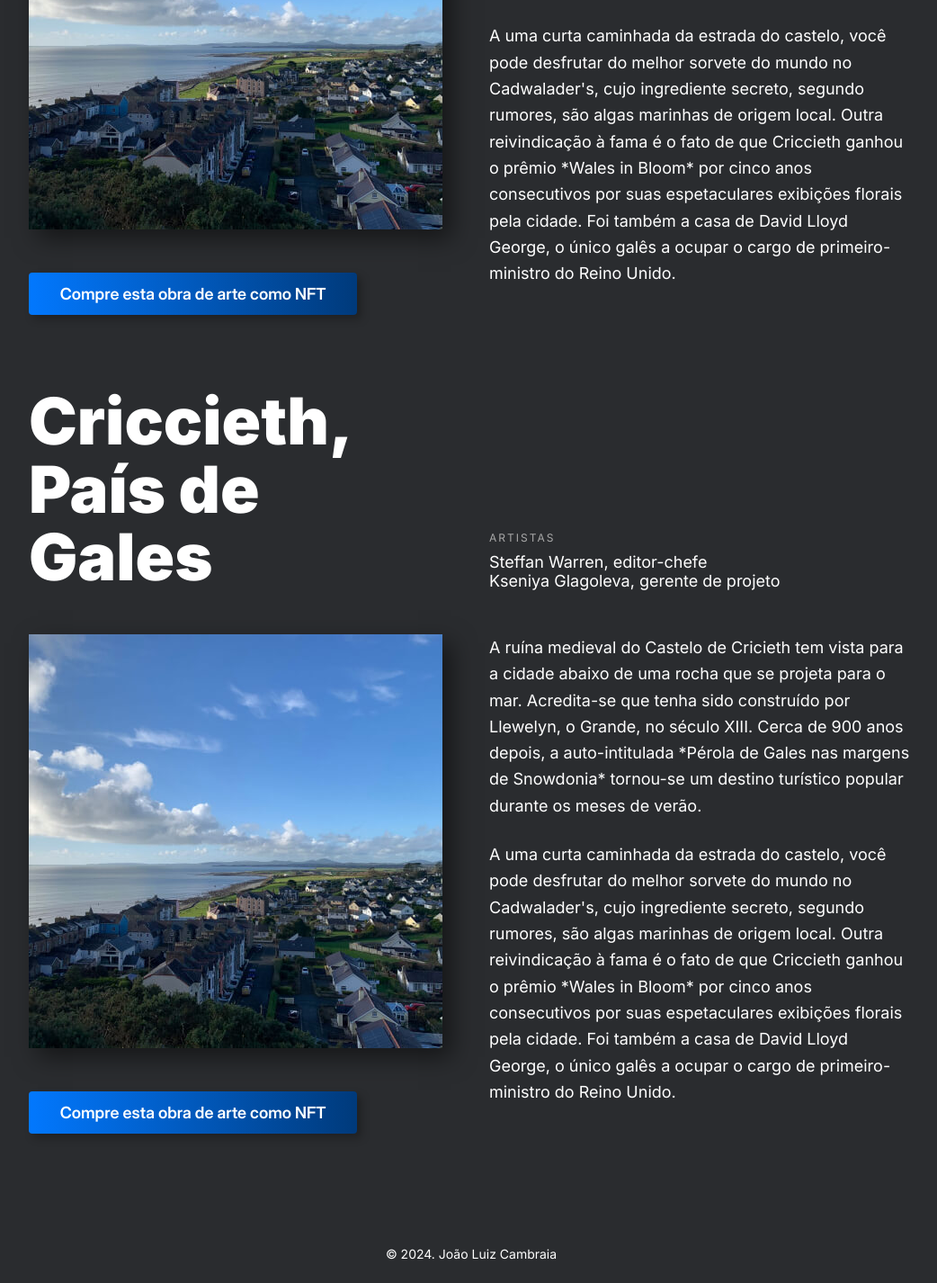
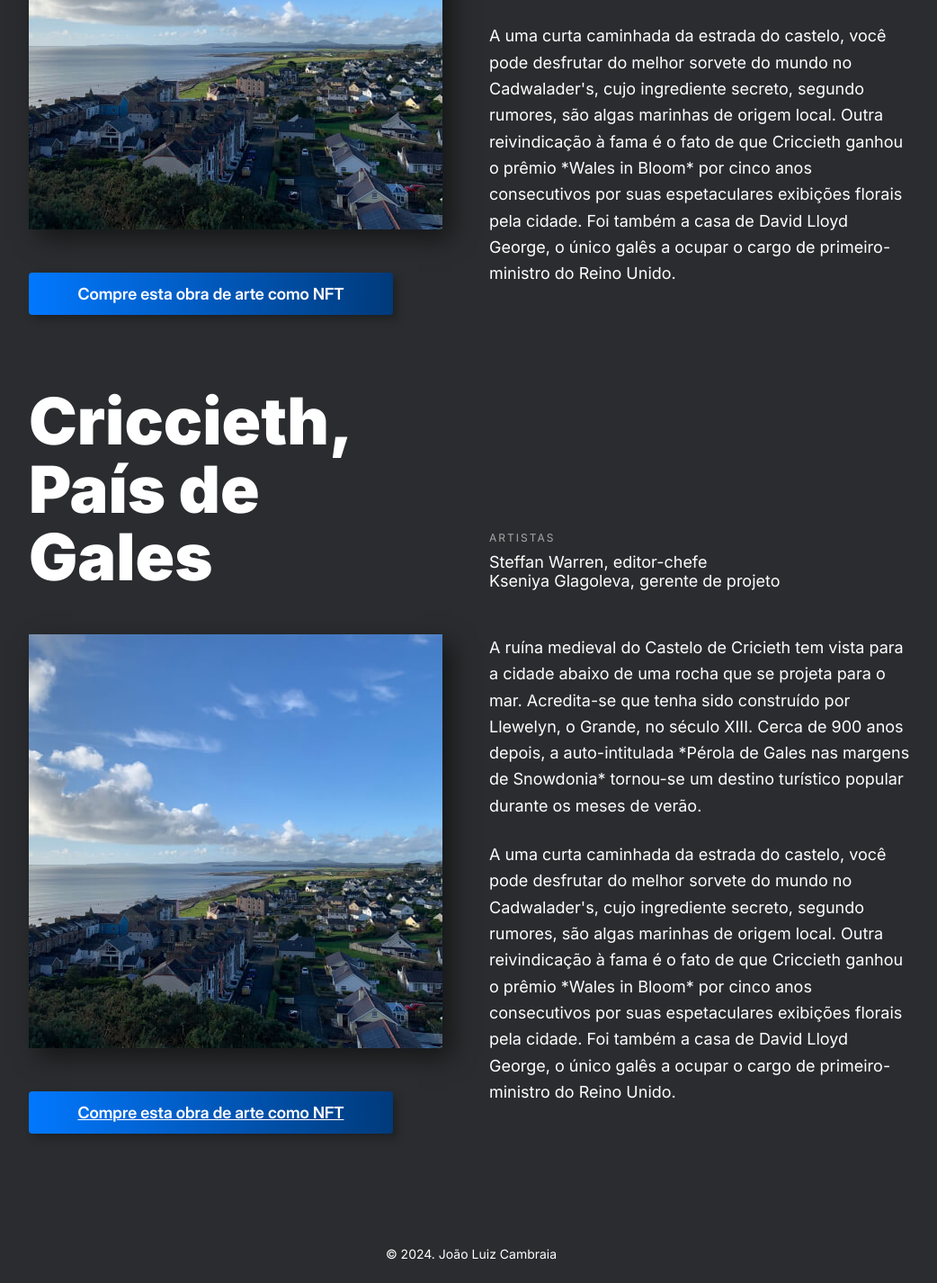
Before and after one commit to jlcambraia/web_project_homeland, a plain HTML site: page index.html in a window 1280 px wide. Shown: the part 2926-4352 px from the top of the page at 90% size, without its empty margins (116-1158 px from the left). Drawn offline with Linux system fonts and the light colour scheme.

Commit message:
atualiza projeto para reparo de bug

```diff
--- a/blocks/places.css
+++ b/blocks/places.css
@@ -51,7 +51,6 @@
 .places__city-image {
   grid-area: image;
   box-shadow: 10px 10px 25px rgba(0, 0, 0, 0.5);
-  display: block;
   max-width: 100%;
   object-fit: cover;
 }
@@ -60,7 +59,6 @@
   margin: 0;
   grid-area: text;
   font-size: 18px;
-  /* grid-row-end: auto; */
 }
 
 .places__city-text-paragraph {
@@ -71,7 +69,6 @@
 /* Transformar button em uma tag a */
 .places__city-button {
   grid-area: button;
-  border: none;
   padding: 2.7% 4.2%;
   border-radius: 4px;
   max-width: 77.39%;
@@ -81,6 +78,7 @@
   font-weight: 600;
   line-height: 1.2;
   box-shadow: 5px 5px 10px rgba(0, 0, 0, 0.25);
+  text-align: center;
 }
 
 /* terminar de estilizar o hover */
@@ -96,7 +94,6 @@
   .places__city {
     margin: 0 auto 72px;
     column-gap: 28px;
-    grid-template-rows: auto auto 0.058fr;
   }
 
   .places__city-title {
--- a/index.html
+++ b/index.html
@@ -140,9 +140,9 @@
               >
             </p>
 
-            <button class="places__city-button" type="button">
+            <a class="places__city-button" type="button">
               Compre esta obra de arte como NFT
-            </button>
+            </a>
           </div>
           <div class="places__city">
             <h3 class="places__city-title">Criccieth, País de Gales</h3>
@@ -181,9 +181,9 @@
               >
             </p>
 
-            <button class="places__city-button" type="button">
+            <a class="places__city-button" href="#">
               Compre esta obra de arte como NFT
-            </button>
+            </a>
           </div>
         </section>
       </main>
```
